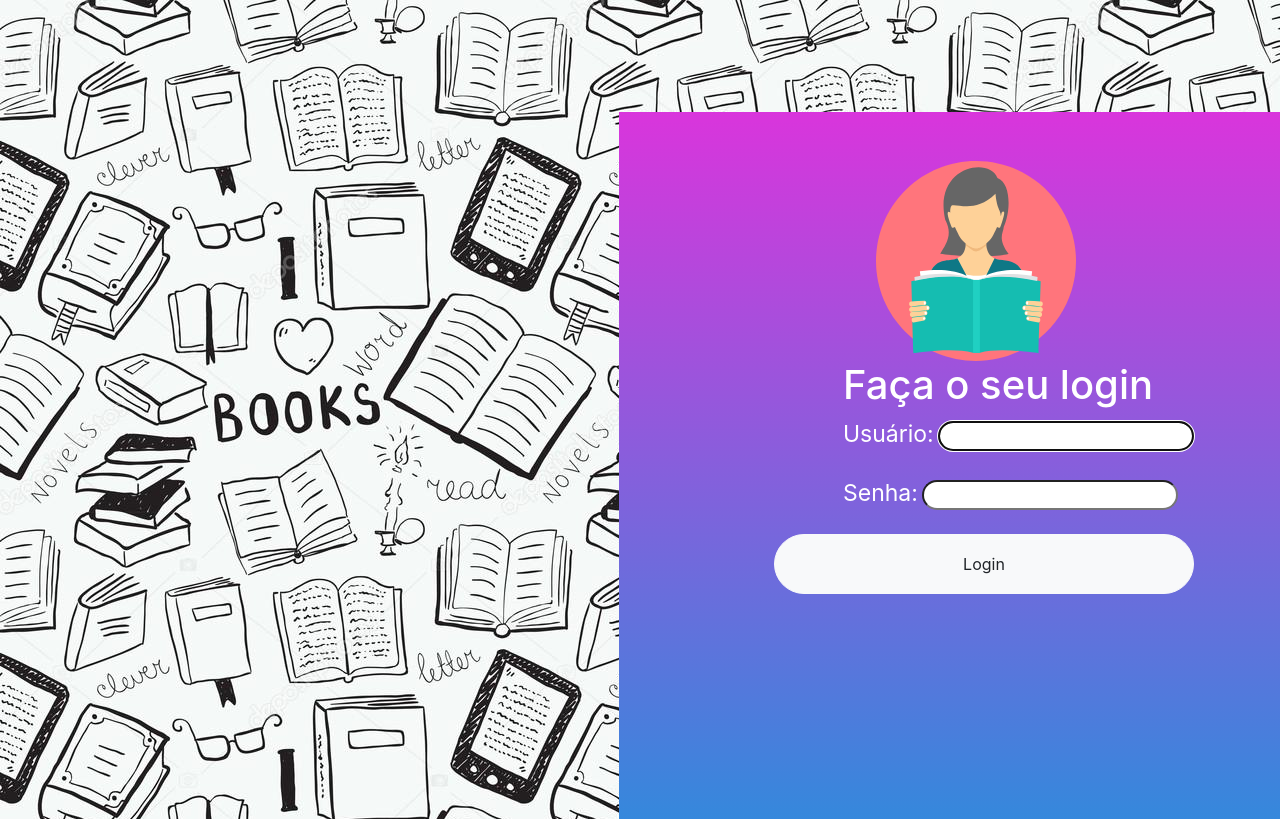
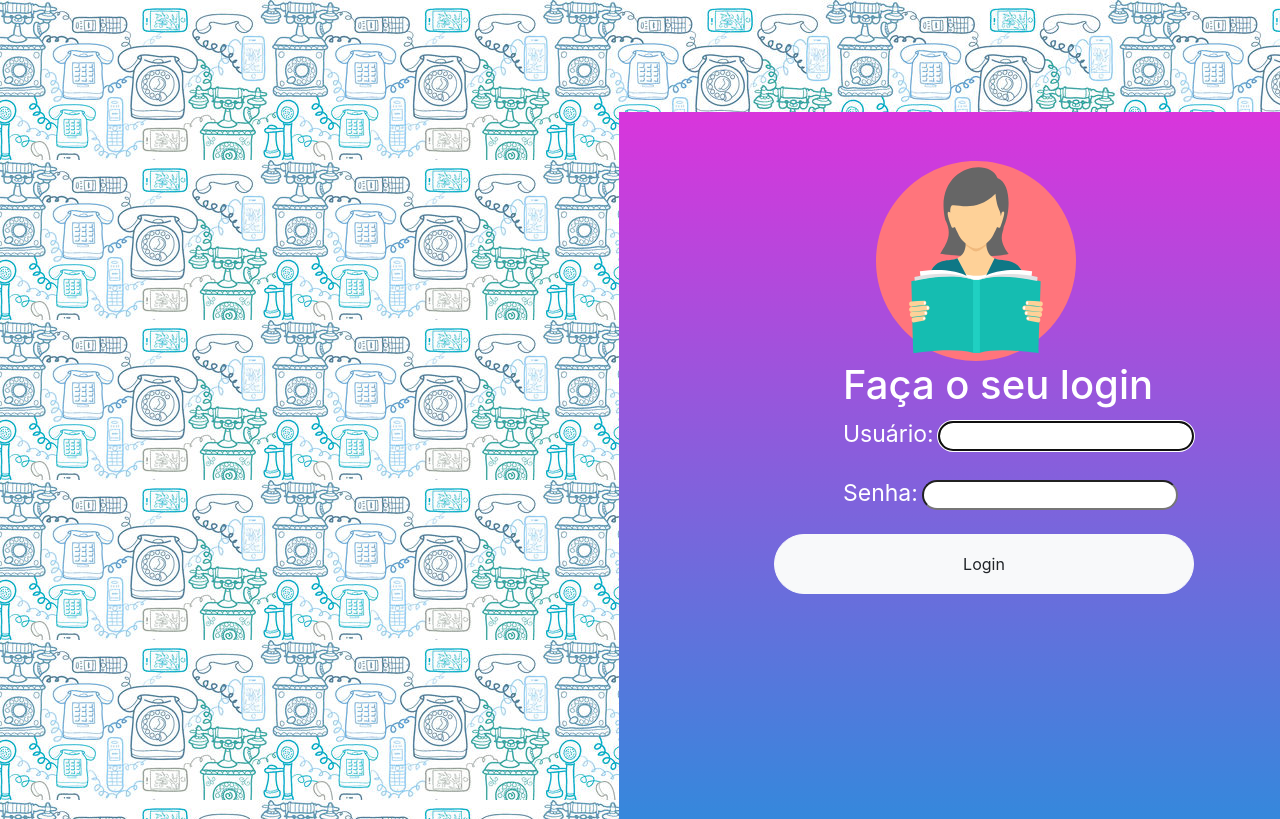
Before and after one commit to CarolPatricio/Agenda, a Django app: page /account/login/ in a window 1280 px wide; the page is wider, and only the part inside the window is pictured. Run offline with Django 3.2, Linux system fonts and the light colour scheme; some libraries are stand-ins or nearby versions.

Commit message:
Alterações no layout.

```diff
--- a/Projeto/Projeto/urls.py
+++ b/Projeto/Projeto/urls.py
@@ -18,9 +18,9 @@ from django.urls import path
 from django.conf.urls import include
 urlpatterns = [
 # Inclui as URLs do app agenda
-path('', include('agenda.urls', namespace='agenda')),
+    path('', include('agenda.urls', namespace='agenda')),
 
 
+    path('account/',include('django.contrib.auth.urls')),
     path('admin/', admin.site.urls),
-    path('account/',include('django.contrib.auth.urls')),
 ]
--- a/Projeto/agenda/static/agenda/css/login.css
+++ b/Projeto/agenda/static/agenda/css/login.css
@@ -20,7 +20,7 @@
 }
 
 body{
-    background: url("/static/agenda/img/livros.jpg")
+    background: url("/static/agenda/img/telefone.jpg")
 }
 
 img{
--- a/Projeto/agenda/templates/agenda/index.html
+++ b/Projeto/agenda/templates/agenda/index.html
@@ -40,6 +40,7 @@
   </div>
 </div>
 {% else %}
+<p>Seja bem vindo a sua agenda de contatos, faça o login para ter acesso completo ao sistema:</p>
 <a href="{% url 'login' %}"> Entrar</a>
 {% endif %}
 {% endblock %}
--- a/Projeto/agenda/templates/agenda/lista.html
+++ b/Projeto/agenda/templates/agenda/lista.html
@@ -5,6 +5,8 @@
 {% load primeira_letra %}
 
 {% block conteudo %}
+
+{% if user.is_authenticated %}
 <div class="container mt-5">
   <div class="row">
     <div class="col-lg-12 col-md-12 col-sm-12 col-xs-12">
@@ -66,4 +68,7 @@
     </div>
   </div>
 </div>
+{% else %}
+<a href="{% url 'login' %}"> Entrar</a>
+{% endif %}
 {% endblock %}
--- a/Projeto/agenda/templates/registration/login.html
+++ b/Projeto/agenda/templates/registration/login.html
@@ -1,5 +1,5 @@
  {% load static %}
-     <link rel="shortcut icon" href="{% static 'agenda/img/livros.jpg' %}" type="image/jpg">
+     <link rel="shortcut icon" href="{% static 'agenda/img/telefone.jpg' %}" type="image/jpg">
   <!-- Arquivos CSS -->
         <link rel="stylesheet" type="text/css" href="{% static 'agenda/css/bootstrap.min.css' %}">
         <link rel="stylesheet" type="text/css" href="{% static 'agenda/css/master.css' %}">
```
Also changed, not shown: Projeto/agenda/static/agenda/img/telefone.jpg (added), Projeto/db.sqlite3.
